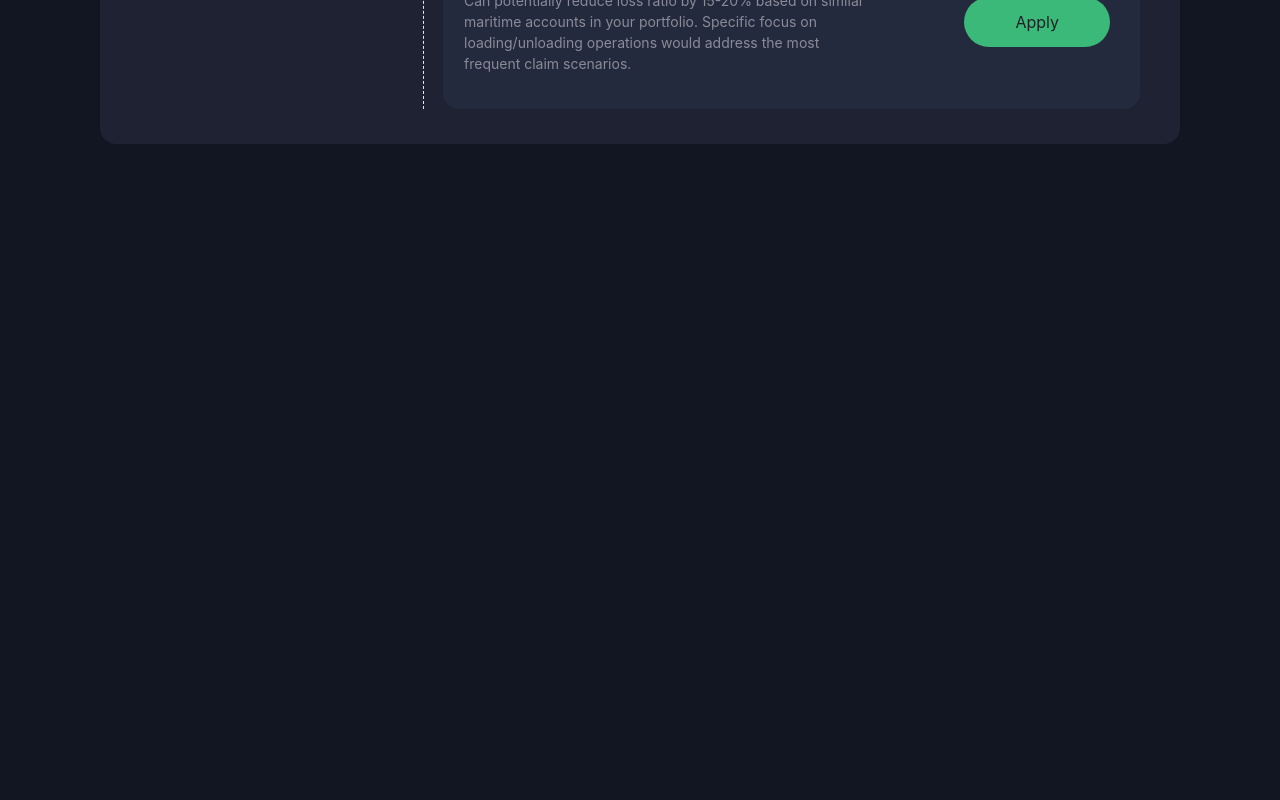
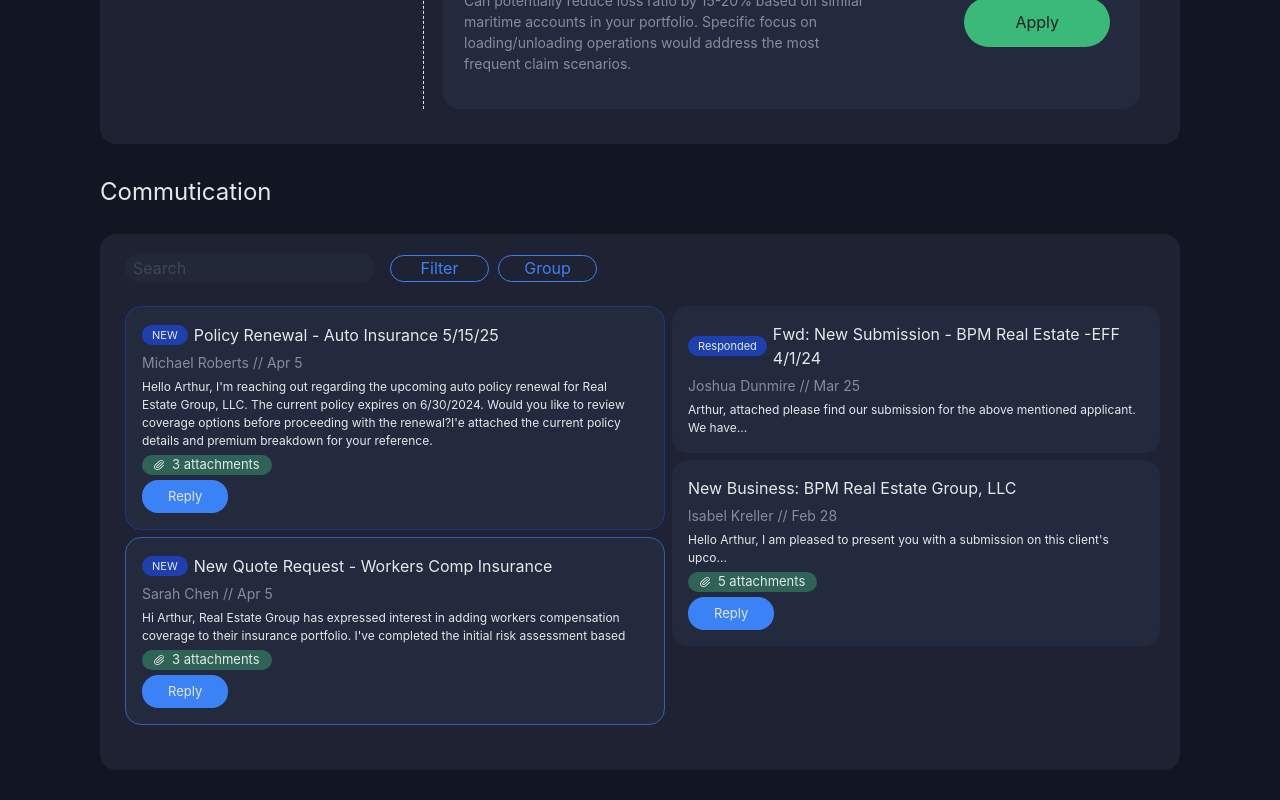
Before and after one commit to mbulchak/dashboard-dec, a React app: page /dashboard-dec/accounts in a window 1280 px wide. Shown: the part 2774-3574 px from the top of the page. Before the commit the page ends 2948 px from the top, so only its background shows below. Built offline with nearby package versions, Linux system fonts and the light colour scheme; the HTML template or start-up script is replaced by a standard one.

Commit message:
feat: add Commutication block

```diff
--- /dev/null
+++ b/src/components/Commutication/Commutication.tsx
@@ -0,0 +1,126 @@
+import {Search} from '../Search';
+import attachIcon from './../../assets/images/attachIcon.png';
+
+export const Commutication = () => {
+  return (
+    <section className='mb-[30px]'>
+      <h3 className='text-[24px] mb-[24px]'>Commutication</h3>
+
+      <div className='bg-[#1e2233] max-w-[1400px] ps-[25px] pe-[20px] pt-[20px] pb-[45px] rounded-2xl '>
+        <div className='flex flex-col gap-y-[15px] md:flex-row lg:items-center mb-[24px]'>
+          <Search />
+
+          <div className='flex gap-[9px]'>
+            <button className='bg-[#1e2233] h-[27px] w-[99px] border border-[#3B82F6] text-[#3B82F6] rounded-full cursor-pointer'>
+              Filter
+            </button>
+
+            <button className='bg-[#1e2233] h-[27px] w-[99px] border border-[#3B82F6] text-[#3B82F6] rounded-full cursor-pointer'>
+              Group
+            </button>
+          </div>
+        </div>
+
+        <div className='flex flex-col xl:flex-row gap-[7px]'>
+          <div className='max-w-[540px]'>
+            <section className='py-[16px] ps-[16px] pe-[20px] bg-[#242A3D] rounded-2xl border border-[#1F3683] flex flex-col gap-[5px] mb-[7px] scale-100 transition delay-150 duration-300 ease-in-out hover:scale-105'>
+              <div className='flex items-center gap-[6px]'>
+                <p className='bg-[#1E40AF] px-[10px] py-[2px] rounded-full text-[11px]'>NEW</p>
+
+                <p className='text-[16px]'>Policy Renewal - Auto Insurance 5/15/25</p>
+              </div>
+
+              <p className='text-[#8A8B98] text-[14px]'>Michael Roberts // Apr 5</p>
+
+              <p className='text-[12px]'>
+                Hello Arthur, I'm reaching out regarding the upcoming auto policy renewal for Real
+                Estate Group, LLC. The current policy expires on 6/30/2024. Would you like to review
+                coverage options before proceeding with the renewal?I'e attached the current policy
+                details and premium breakdown for your reference.
+              </p>
+
+              <div className=''>
+                <button className='cursor-pointer flex items-center gap-[8px] bg-[#2E6355] rounded-full px-[12px] text-[13px] mb-[5px]'>
+                  <img src={attachIcon} alt='attach icon' className='w-[10px] h-[10px] ' /> 3
+                  attachments
+                </button>
+
+                <button className='cursor-pointer bg-[#3B82F6] hover:bg-[#1E40AF] rounded-2xl px-[26px] py-[7px] text-[13px]'>
+                  Reply
+                </button>
+              </div>
+            </section>
+
+            <section className='py-[16px] ps-[16px] pe-[20px] bg-[#242A3D] rounded-2xl border border-[#315FAF] flex flex-col gap-[5px] scale-100 transition delay-150 duration-300 ease-in-out hover:scale-105'>
+              <div className='flex items-center gap-[6px]'>
+                <p className='bg-[#1E40AF] px-[10px] py-[2px] rounded-full text-[11px]'>NEW</p>
+
+                <p className='text-[16px]'>New Quote Request - Workers Comp Insurance</p>
+              </div>
+
+              <p className='text-[#8A8B98] text-[14px]'>Sarah Chen // Apr 5</p>
+
+              <p className='text-[12px]'>
+                Hi Arthur, Real Estate Group has expressed interest in adding workers compensation
+                coverage to their insurance portfolio. I've completed the initial risk assessment
+                based
+              </p>
+
+              <div className=''>
+                <button className='cursor-pointer flex items-center gap-[8px] bg-[#2E6355] rounded-full px-[12px] text-[13px] mb-[5px]'>
+                  <img src={attachIcon} alt='attach icon' className='w-[10px] h-[10px] ' /> 3
+                  attachments
+                </button>
+
+                <button className='cursor-pointer bg-[#3B82F6] rounded-2xl px-[26px] py-[7px] text-[13px] hover:bg-[#1E40AF]'>
+                  Reply
+                </button>
+              </div>
+            </section>
+          </div>
+
+          <div className='max-w-[540px]'>
+            <section className='py-[16px] ps-[16px] pe-[20px] bg-[#242A3D] rounded-2xl flex flex-col gap-[5px] mb-[7px] scale-100 transition delay-150 duration-300 ease-in-out hover:scale-105'>
+              <div className='flex items-center gap-[6px]'>
+                <p className='bg-[#1E40AF] px-[10px] py-[2px] rounded-full text-[11px]'>
+                  Responded
+                </p>
+
+                <p className='text-[16px]'>Fwd: New Submission - BPM Real Estate -EFF 4/1/24</p>
+              </div>
+
+              <p className='text-[#8A8B98] text-[14px]'>Joshua Dunmire // Mar 25</p>
+
+              <p className='text-[12px]'>
+                Arthur, attached please find our submission for the above mentioned applicant. We
+                have...
+              </p>
+            </section>
+
+            <section className='py-[16px] ps-[16px] pe-[20px] bg-[#242A3D] rounded-2xl flex flex-col gap-[5px] scale-100 transition delay-150 duration-300 ease-in-out hover:scale-105'>
+              <p className='text-[16px]'>New Business: BPM Real Estate Group, LLC</p>
+
+              <p className='text-[#8A8B98] text-[14px]'>lsabel Kreller // Feb 28</p>
+
+              <p className='text-[12px]'>
+                Hello Arthur, I am pleased to present you with a submission on this client&#39;s
+                upco...
+              </p>
+
+              <div className=''>
+                <button className='cursor-pointer flex items-center gap-[8px] bg-[#2E6355] rounded-full px-[12px] text-[13px] mb-[5px]'>
+                  <img src={attachIcon} alt='attach icon' className='w-[10px] h-[10px] ' /> 5
+                  attachments
+                </button>
+
+                <button className='cursor-pointer bg-[#3B82F6] rounded-2xl px-[26px] py-[7px] text-[13px] hover:bg-[#1E40AF]'>
+                  Reply
+                </button>
+              </div>
+            </section>
+          </div>
+        </div>
+      </div>
+    </section>
+  );
+};
--- /dev/null
+++ b/src/components/Commutication/index.ts
@@ -0,0 +1 @@
+export * from './Commutication';
--- a/src/components/MyAccounts/MyAccounts.tsx
+++ b/src/components/MyAccounts/MyAccounts.tsx
@@ -1,3 +1,4 @@
+import { Search } from '../Search';
 import knowMore from './../../assets/images/know-more.png';
 
 const myAccountsBody = [
@@ -83,11 +84,7 @@ export const MyAccounts = () => {
       <div className='flex flex-col gap-y-[15px] lg:flex-row lg:items-center mb-[24px]'>
         <h3 className='text-[20px] min-w-fit mr-[28px]'>My Accounts</h3>
 
-        <input
-          type='text'
-          placeholder='Search'
-          className='bg-[#232838] text-[#596275] p-2 rounded-full h-[28px] w-[250px] mr-[15px] focus:outline-none'
-        />
+        <Search />
 
         <div className='flex gap-[9px]'>
           <button className='bg-[#1e2233] h-[27px] w-[99px] border border-[#3B82F6] text-[#3B82F6] rounded-full cursor-pointer'>
--- /dev/null
+++ b/src/components/Search/Search.tsx
@@ -0,0 +1,9 @@
+export const Search = () => {
+  return (
+    <input
+          type='text'
+          placeholder='Search'
+          className='bg-[#232838] text-[#596275] p-2 rounded-full h-[28px] w-[250px] mr-[15px] focus:outline-none'
+        />
+  )
+}
--- /dev/null
+++ b/src/components/Search/index.ts
@@ -0,0 +1 @@
+export * from './Search';
--- a/src/pages/Accounts/Accounts.tsx
+++ b/src/pages/Accounts/Accounts.tsx
@@ -6,12 +6,13 @@ import brokers from './../../assets/images/navigation/user.png';
 import submission from './../../assets/images/navigation/business-and-trade.png';
 import goals from './../../assets/images/navigation/mission.png';
 import key from './../../assets/images/navigation/key.png';
-import { MaritimeLogisticsCorp } from '../../components/MaritimeLogisticsCorp';
-import { PerformanceMetrics } from '../../components/PerformanceMetrics';
-import { Policies } from '../../components/Policies';
-import { AccountStatus } from '../../components/AccountStatus';
-import { ComplianceDocumentation } from '../../components/ComplianceDocumentation';
-import { AccountDetails } from '../../components/AccountDetails';
+import {MaritimeLogisticsCorp} from '../../components/MaritimeLogisticsCorp';
+import {PerformanceMetrics} from '../../components/PerformanceMetrics';
+import {Policies} from '../../components/Policies';
+import {AccountStatus} from '../../components/AccountStatus';
+import {ComplianceDocumentation} from '../../components/ComplianceDocumentation';
+import {AccountDetails} from '../../components/AccountDetails';
+import { Commutication } from '../../components/Commutication';
 
 const accountsNavigation = [
   {id: 1, name: 'Dashboard', img: home},
@@ -45,6 +46,8 @@ export const Accounts = () => {
         </div>
 
         <AccountDetails />
+
+        <Commutication />
       </div>
     </>
   );
```
Also changed, not shown: src/components/AccountDetails/AccountDetails.tsx (+7 -2 lines), src/assets/images/attachIcon.png (added).
